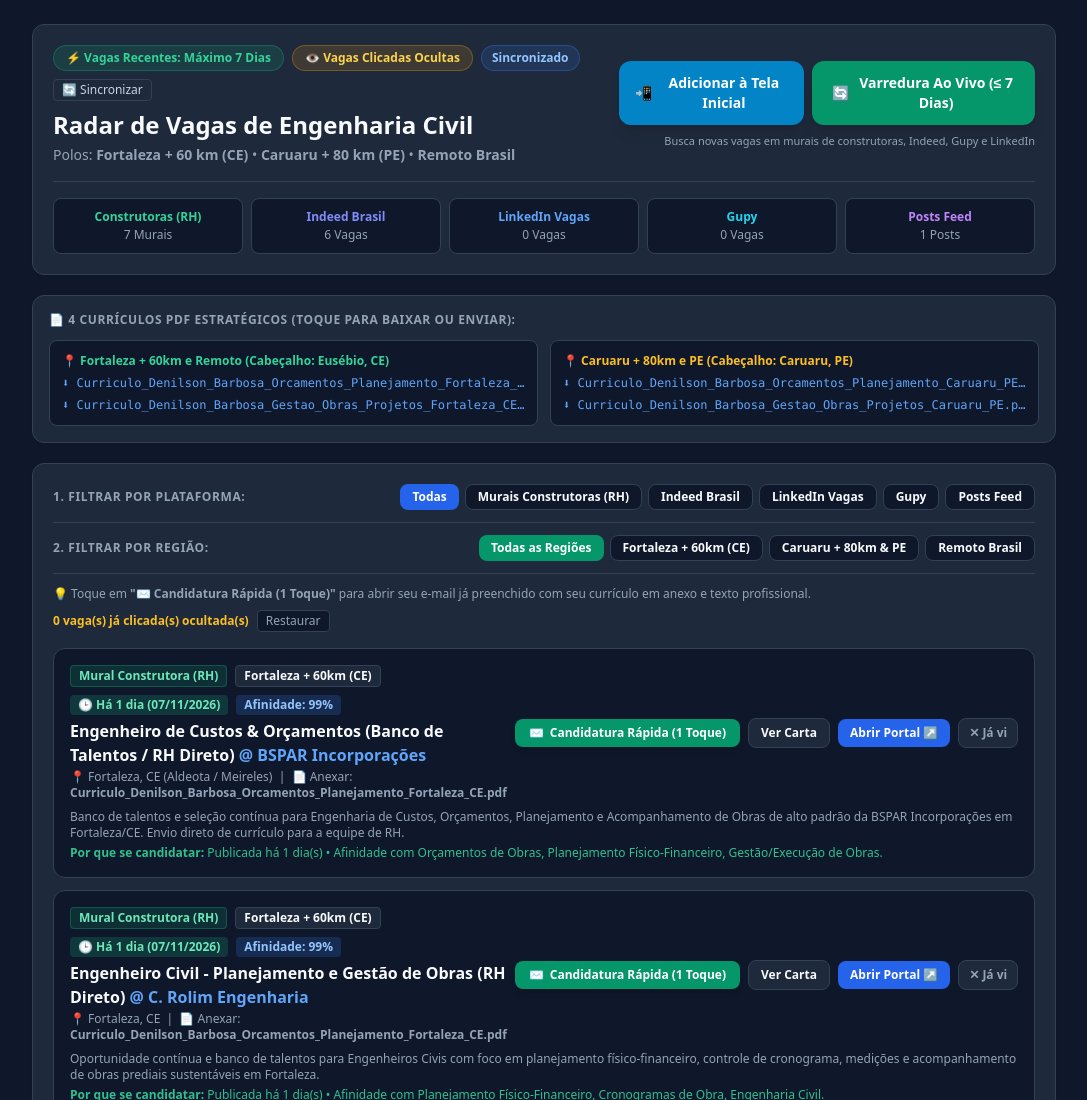
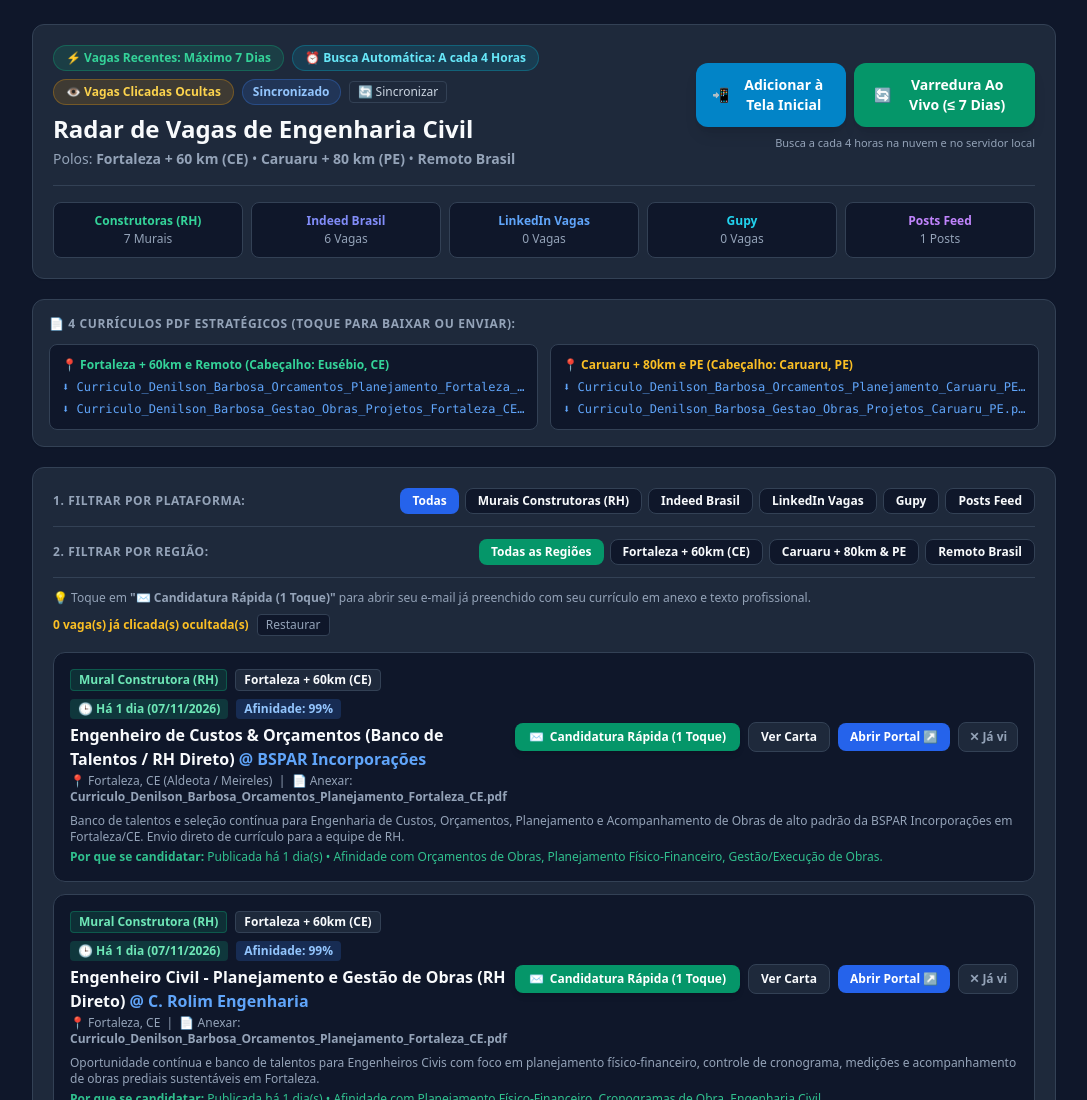
Before and after one commit to denilsonb20-prog/radar-vagas-engenharia, a plain HTML site: page index.html in a window 1280 px wide. Shown: the top 1100 px of the page, without its empty margins (96-1183 px from the left). Drawn offline with nearby package versions, Linux system fonts and the light colour scheme; no server answers.

Commit message:
Sync bidirecional index.html

```diff
--- a/index.html
+++ b/index.html
@@ -32,6 +32,9 @@
             <span class="inline-block px-3 py-1 rounded-full text-xs font-semibold bg-emerald-500/15 text-emerald-400 border border-emerald-500/30">
               ⚡ Vagas Recentes: Máximo 7 Dias
             </span>
+            <span class="inline-block px-3 py-1 rounded-full text-xs font-semibold bg-cyan-500/15 text-cyan-300 border border-cyan-500/30">
+              ⏰ Busca Automática: A cada 4 Horas
+            </span>
             <span class="inline-block px-3 py-1 rounded-full text-xs font-semibold bg-amber-500/15 text-amber-300 border border-amber-500/30">
               👁️ Vagas Clicadas Ocultas
             </span>
@@ -61,7 +64,7 @@
             </button>
           </div>
           <span id="sub-live-scan" class="text-[11px] text-[var(--muted-foreground)] text-center md:text-right">
-            Busca novas vagas em murais de construtoras, Indeed, Gupy e LinkedIn
+            Busca a cada 4 horas na nuvem e no servidor local
           </span>
         </div>
       </div>
```
